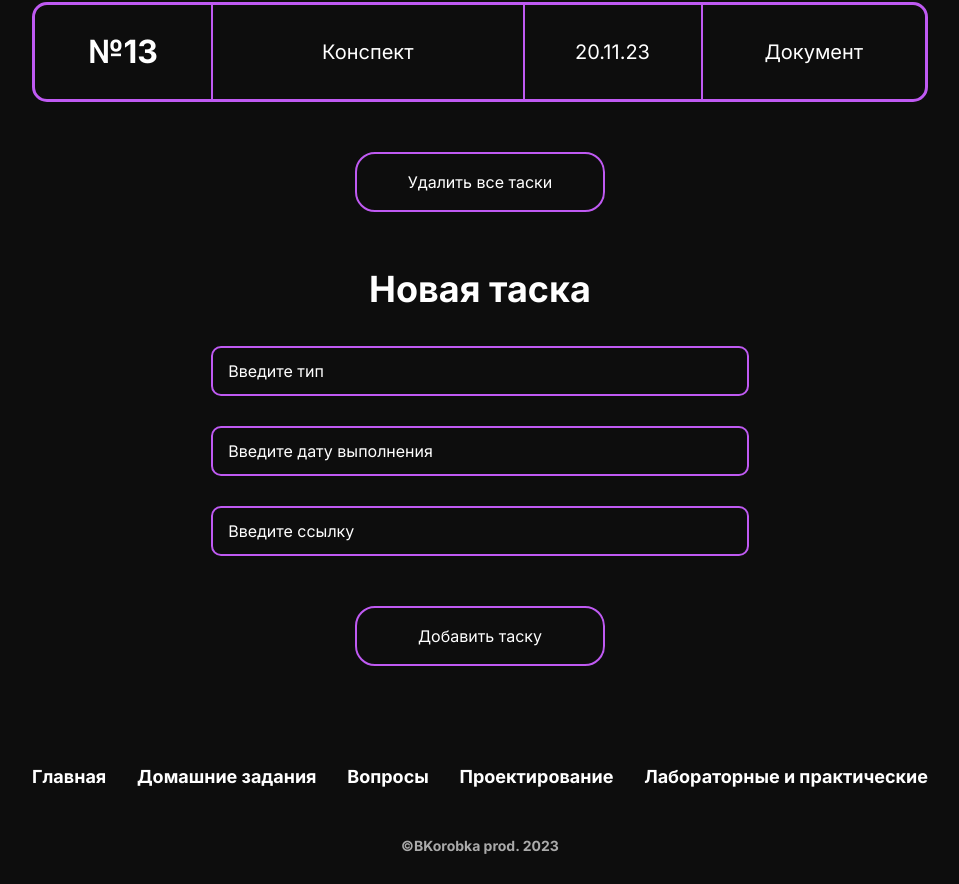
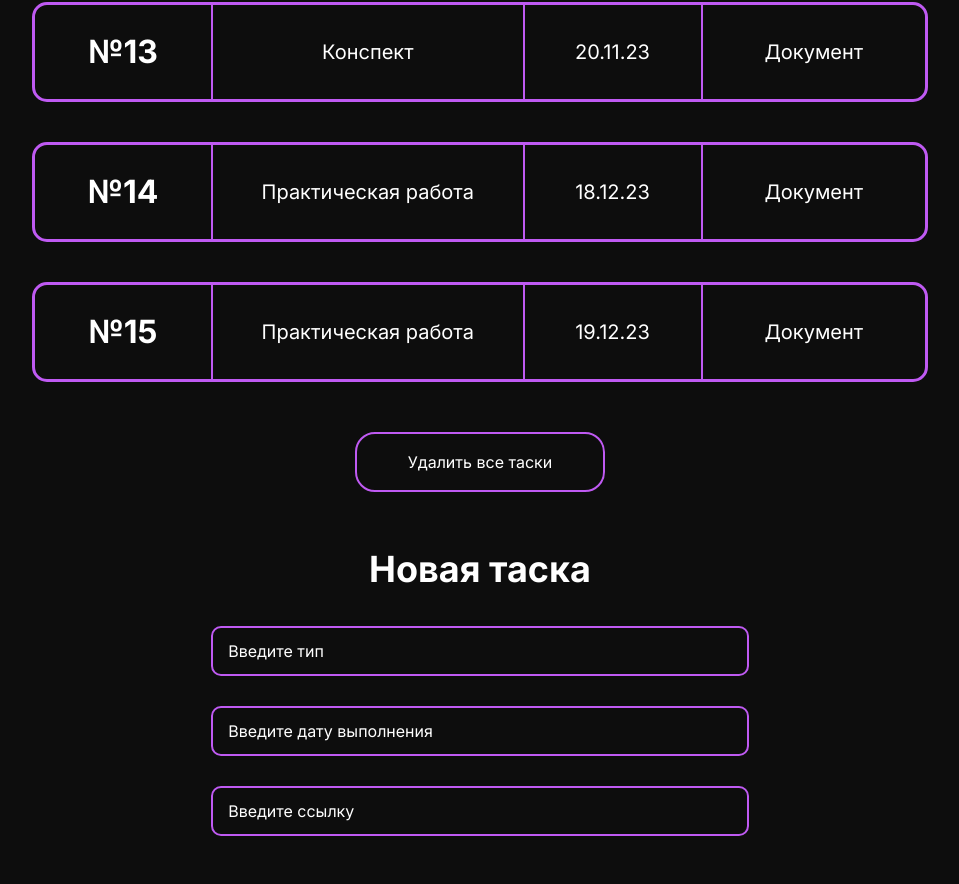
Before and after one commit to RoastedPikachu/Report_Site, a Next.js app: page / in a window 1280 px wide. Shown: the part 2042-2926 px from the top of the page, without its empty margins (160-1119 px from the left). Built offline with nearby package versions, Linux system fonts and the light colour scheme.

Commit message:
Добавил документов

```diff
--- a/src/app/page.tsx
+++ b/src/app/page.tsx
@@ -103,6 +103,18 @@ export default function Home() {
       type: "Конспект",
       date: "20.11.23",
       link: "/static/КарабутБорис_3ИСИП-521_Лекция.docx",
+    },
+    {
+      id: 14,
+      type: "Практическая работа",
+      date: "18.12.23",
+      link: "/static/КарабутБорис_3ИСИП-521_ОтчетПоПр15.docx",
+    },
+    {
+      id: 15,
+      type: "Практическая работа",
+      date: "19.12.23",
+      link: "/static/КарабутБорис_3ИСИП-521_ОтчетПоПр9.docx",
     },
   ];
 
```
Also changed, not shown: 2 other files (tests, documents, lock files or other folders).
